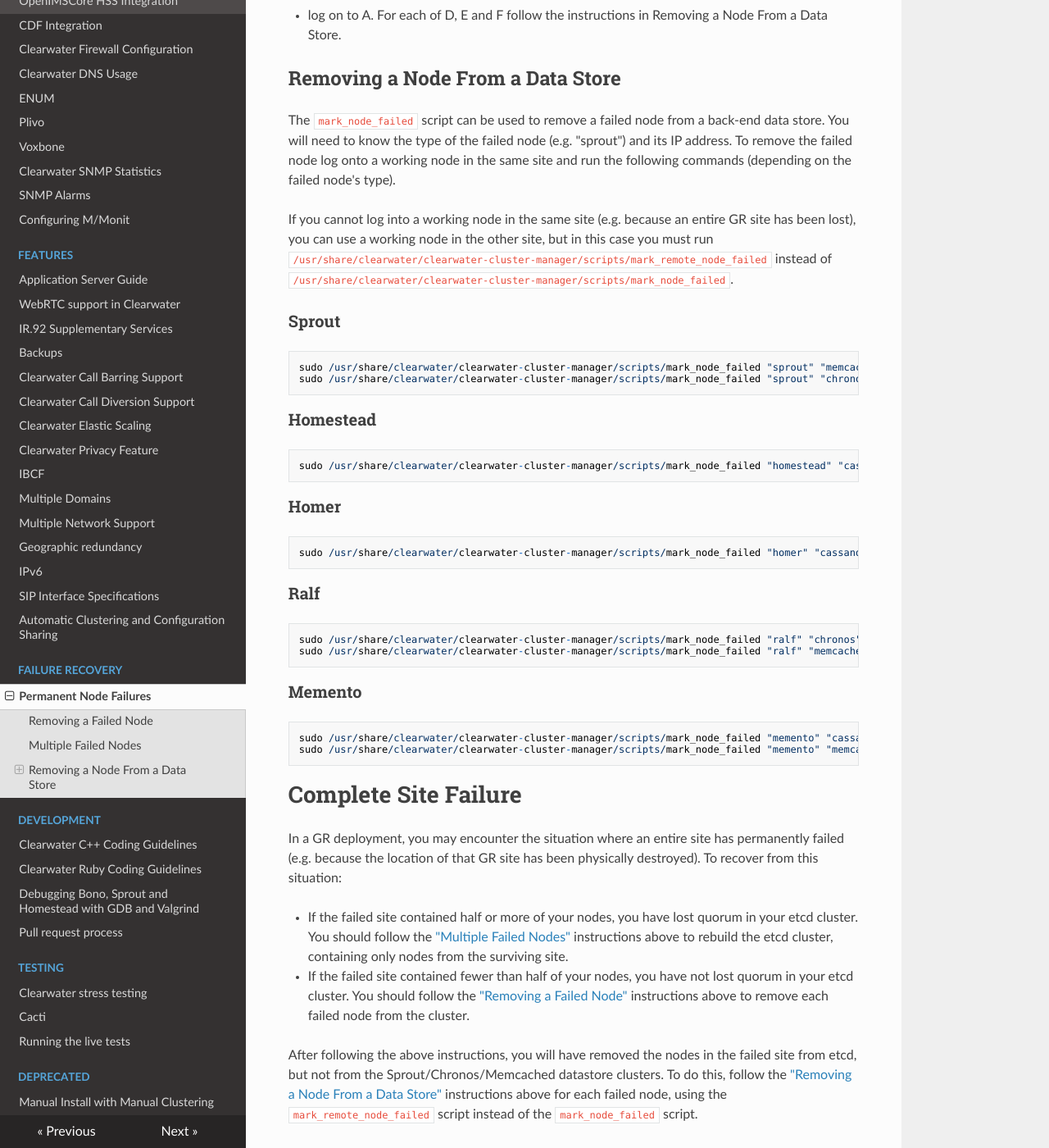
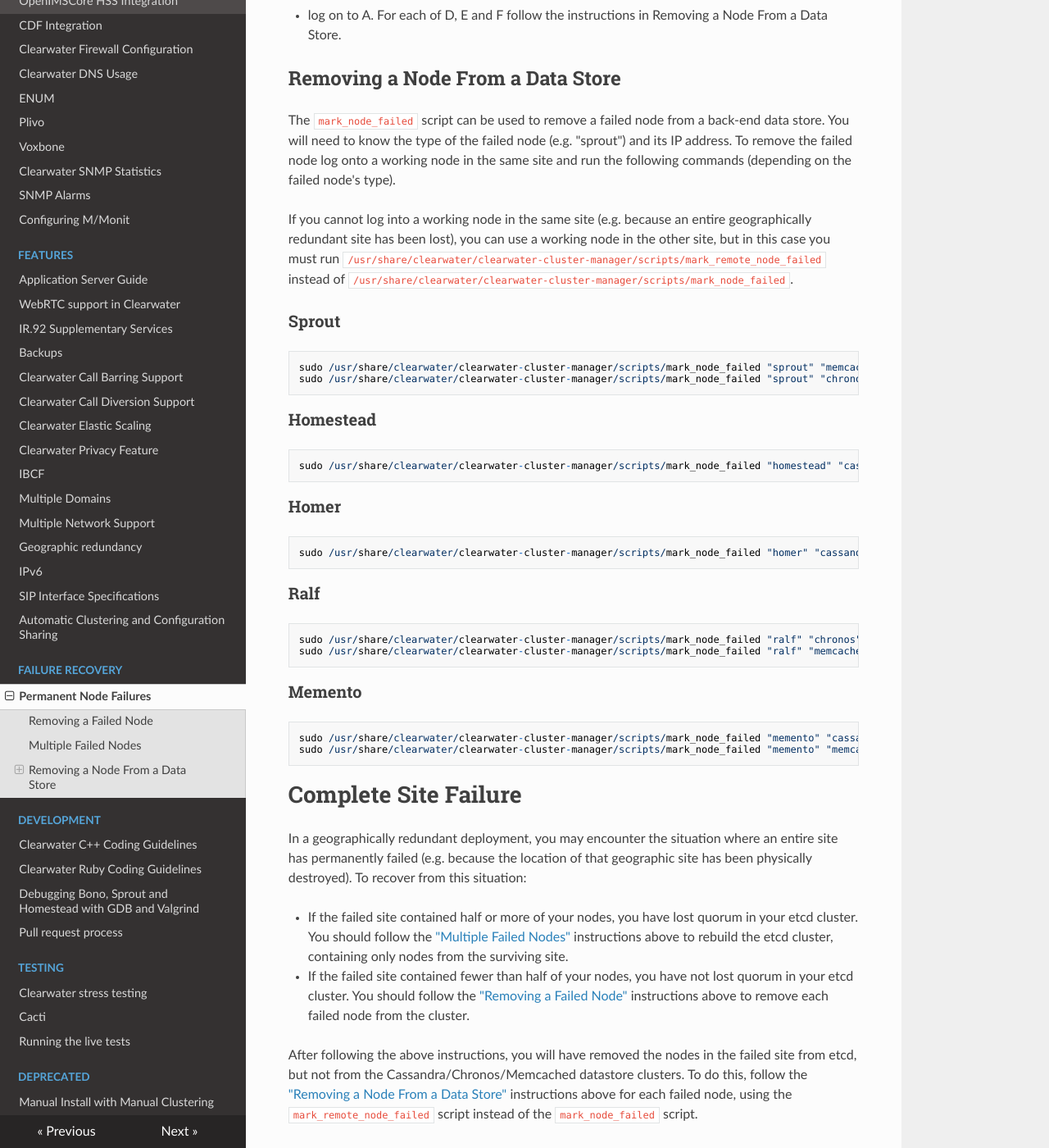
Before and after one commit to Metaswitch/clearwater-readthedocs, an MkDocs documentation site: the page built from docs/Handling_Failed_Nodes.md, in a window 1280 px wide and 1400 px high, scrolled down 1859 px. Shown: the whole window at 82% size. Built offline with MkDocs 1.6.1, drawn with Linux system fonts in a browser that asks for light colours; nearby versions of some CDN libraries; old or Windows-style settings are respelled for this version of MkDocs.

Commit message:
Review markups

```diff
--- a/docs/Handling_Failed_Nodes.md
+++ b/docs/Handling_Failed_Nodes.md
@@ -50,12 +50,10 @@ To recover from this state:
 
 The `mark_node_failed` script can be used to remove a failed node from a back-end data store. You will need to know the type of the failed node (e.g. "sprout") and its IP address. To remove the failed node log onto a working node in the same site and run the following commands (depending on the failed node's type).
 
-If you cannot log into a working node in the same site (e.g. because an entire
-GR site has been lost), you can use a working node in the other site, but in
-this case you must run
-`/usr/share/clearwater/clearwater-cluster-manager/scripts/mark_remote_node_failed`
-instead of
-`/usr/share/clearwater/clearwater-cluster-manager/scripts/mark_node_failed`.
+If you cannot log into a working node in the same site (e.g. because an entire geographically
+redundant site has been lost), you can use a working node in the other site, but in this case you
+must run `/usr/share/clearwater/clearwater-cluster-manager/scripts/mark_remote_node_failed` instead
+of `/usr/share/clearwater/clearwater-cluster-manager/scripts/mark_node_failed`.
 
 ### Sprout
 
@@ -82,9 +80,9 @@ instead of
 
 # Complete Site Failure
 
-In a GR deployment, you may encounter the situation where an entire site has
-permanently failed (e.g. because the location of that GR site has been
-physically destroyed). To recover from this situation:
+In a geographically redundant deployment, you may encounter the situation where
+an entire site has permanently failed (e.g. because the location of that
+geographic site has been physically destroyed). To recover from this situation:
 
 * If the failed site contained half or more of your nodes, you have lost
   quorum in your etcd cluster. You should follow the ["Multiple Failed
@@ -96,7 +94,7 @@ physically destroyed). To recover from this situation:
   remove each failed node from the cluster.
 
 After following the above instructions, you will have removed the nodes in the
-failed site from etcd, but not from the Sprout/Chronos/Memcached datastore
+failed site from etcd, but not from the Cassandra/Chronos/Memcached datastore
 clusters. To do this, follow the ["Removing a Node From a Data
 Store"](Handling_Failed_Nodes.md#removing-a-node-from-a-data-store)
 instructions above for each failed node, using the `mark_remote_node_failed`
```
